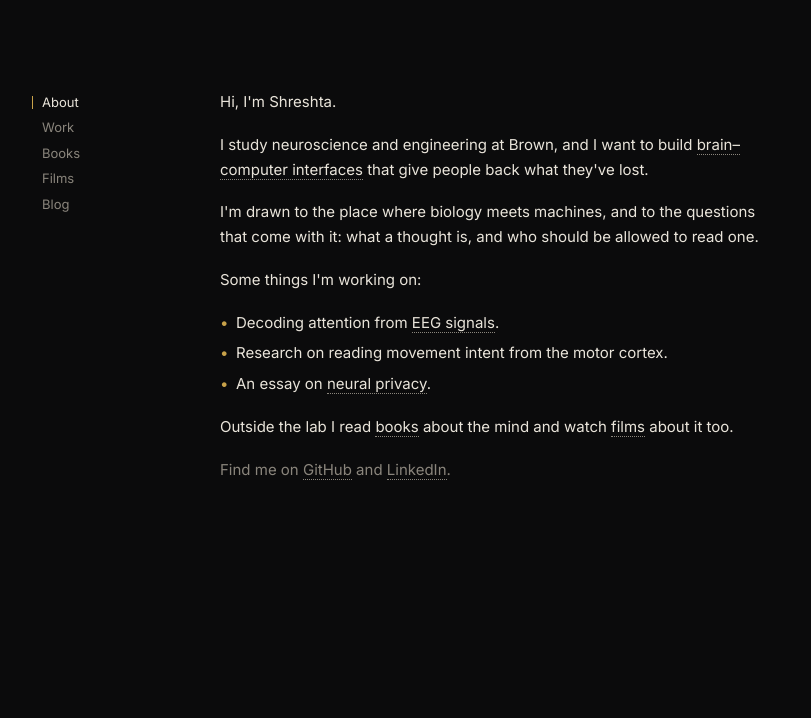
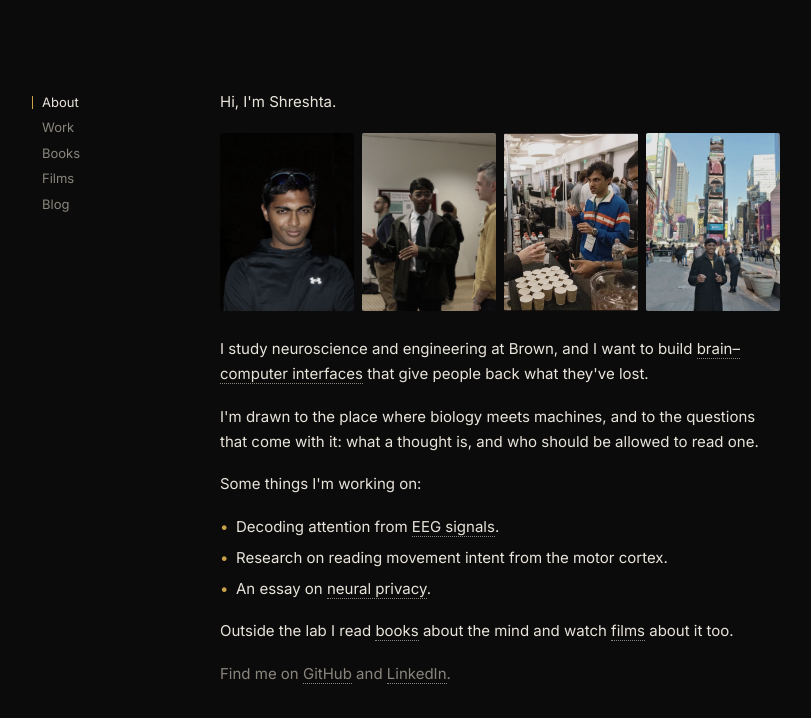
Before and after one commit to shresinsneuro/shresinsneuro.github.io, a plain HTML site: page index.html in a window 1280 px wide. Shown: the whole page, without its empty margins (16-827 px from the left). Drawn offline with Linux system fonts and the light colour scheme.

Commit message:
Add photo row to About page
Co-Authored-By: Claude Opus 5.5 <noreply@anthropic.com>

```diff
--- a/index.html
+++ b/index.html
@@ -24,6 +24,14 @@
   <main>
     <p>Hi, I'm Shreshta.</p>
 
+    <!-- Photos: add or swap files in /images. object-position picks which part of the photo stays in frame. -->
+    <div class="photos">
+      <a href="images/portrait.jpg"><img src="images/portrait.jpg" alt="Portrait at night" style="object-position:50% 40%"></a>
+      <a href="images/poster.jpg"><img src="images/poster.jpg" alt="Presenting a research poster" style="object-position:30% 50%"></a>
+      <a href="images/expo.jpg"><img src="images/expo.jpg" alt="Talking with visitors at a demo booth" style="object-position:65% 50%"></a>
+      <a href="images/times-square.jpg"><img src="images/times-square.jpg" alt="Standing in Times Square" style="object-position:50% 70%"></a>
+    </div>
+
     <p>I study neuroscience and engineering at Brown, and I want to build <a class="u" href="work.html">brain–computer interfaces</a> that give people back what they've lost.</p>
 
     <p>I'm drawn to the place where biology meets machines, and to the questions that come with it: what a thought is, and who should be allowed to read one.</p>
--- a/style.css
+++ b/style.css
@@ -39,6 +39,15 @@ main li::before { content: "•"; position: absolute; left: 0; color: var(--gold
 .u:hover { color: var(--gold); border-color: var(--gold); }
 .quiet { color: var(--muted); }
 
+/* ---------- photo row on About ---------- */
+.photos { display: grid; grid-template-columns: repeat(4, 1fr); gap: 8px; margin: 6px 0 26px; }
+.photos a { display: block; overflow: hidden; border-radius: 2px; background: #1a1a1a; }
+.photos img {
+  display: block; width: 100%; aspect-ratio: 3 / 4; object-fit: cover;
+  filter: grayscale(.35) brightness(.9); transition: filter .3s, transform .4s;
+}
+.photos a:hover img { filter: none; transform: scale(1.03); }
+
 /* ---------- lists (work, books, films, blog) ---------- */
 .list { display: flex; flex-direction: column; gap: 30px; }
 .item { display: grid; grid-template-columns: 70px 1fr; gap: 20px; align-items: start; }
@@ -69,5 +78,6 @@ a.item:hover b { color: var(--gold); }
   .side { position: static; }
   .side nav { display: flex; flex-wrap: wrap; gap: 4px 18px; }
   .side a { padding: 2px 0; }
+  .photos { grid-template-columns: repeat(2, 1fr); }
   .side a.on::before { left: 0; right: 0; top: auto; bottom: -2px; width: auto; height: 1px; }
 }
```
Also changed, not shown: images/expo.jpg (added), images/portrait.jpg (added), images/poster.jpg (added), images/times-square.jpg (added).
